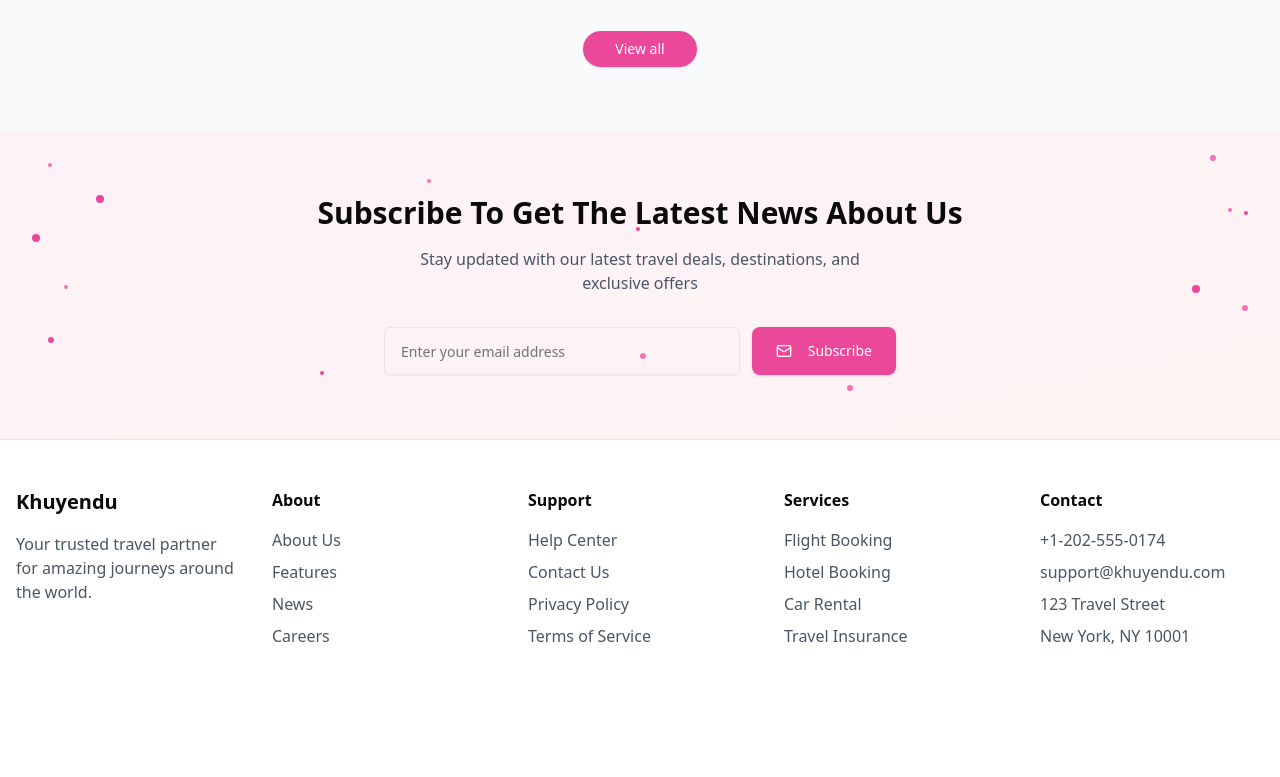
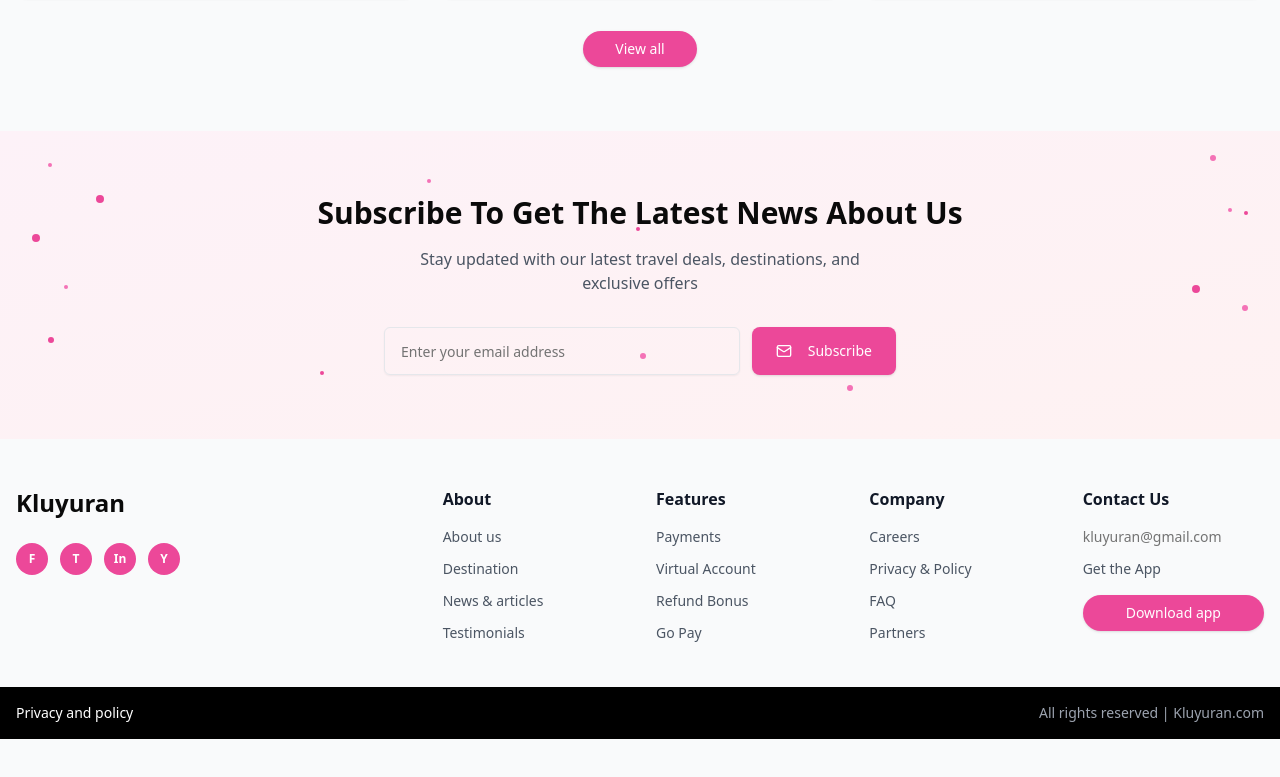
Before and after one commit to farukulWD/kluyuran, a Next.js app: page / in a window 1280 px wide. Shown: the part 3552-4329 px from the top of the page. Before the commit the page ends 4248 px from the top, so only its background shows below. Built offline with nearby package versions, Linux system fonts and the light colour scheme.

Commit message:
modify the footer

```diff
--- /dev/null
+++ b/src/components/common/bottom-bar.tsx
@@ -0,0 +1,22 @@
+"use client";
+import { motion } from "framer-motion";
+
+function BottomBar() {
+  return (
+    <div className="bg-black text-white py-4">
+      <div className="container mx-auto px-4 flex justify-between items-center text-sm">
+        <motion.span
+          className="cursor-pointer hover:text-gray-300 transition-colors"
+          whileHover={{ x: 2 }}
+        >
+          Privacy and policy
+        </motion.span>
+        <span className="text-gray-400">
+          All rights reserved | Kluyuran.com
+        </span>
+      </div>
+    </div>
+  );
+}
+
+export default BottomBar;
--- a/src/components/common/footer.tsx
+++ b/src/components/common/footer.tsx
@@ -1,71 +1,134 @@
 "use client";
 import { motion } from "framer-motion";
 import { StaggerContainer, StaggerItem } from "../animations/page-transition";
-
-const footerLinks = [
-  {
-    title: "About",
-    links: ["About Us", "Features", "News", "Careers"],
-  },
-  {
-    title: "Support",
-    links: ["Help Center", "Contact Us", "Privacy Policy", "Terms of Service"],
-  },
-  {
-    title: "Services",
-    links: [
-      "Flight Booking",
-      "Hotel Booking",
-      "Car Rental",
-      "Travel Insurance",
-    ],
-  },
-  {
-    title: "Contact",
-    links: [
-      "+1-202-555-0174",
-      "support@khuyendu.com",
-      "123 Travel Street",
-      "New York, NY 10001",
-    ],
-  },
-];
+import BottomBar from "./bottom-bar";
+import { Button } from "../ui/button";
 
 export default function Footer() {
   return (
     <motion.footer
-      className="bg-white py-12 border-t"
+      className="bg-gray-50 py-12"
       initial={{ opacity: 0 }}
       whileInView={{ opacity: 1 }}
       transition={{ duration: 0.8 }}
       viewport={{ once: true }}
     >
       <div className="container mx-auto px-4">
-        <StaggerContainer className="grid grid-cols-1 md:grid-cols-5 gap-8">
+        <StaggerContainer className="grid grid-cols-1 md:grid-cols-6 gap-8 mb-8">
+          {/* Brand and Social Media */}
+          <StaggerItem className="md:col-span-2">
+            <h3 className="text-2xl font-bold mb-6">Kluyuran</h3>
+            <div className="flex space-x-3">
+              {[
+                { icon: "facebook", color: "bg-pink-500" },
+                { icon: "twitter", color: "bg-pink-500" },
+                { icon: "instagram", color: "bg-pink-500" },
+                { icon: "youtube", color: "bg-pink-500" },
+              ].map((social, index) => (
+                <motion.div
+                  key={social.icon}
+                  className={`w-8 h-8 ${social.color} rounded-full flex items-center justify-center text-white cursor-pointer`}
+                  whileHover={{ scale: 1.1, y: -2 }}
+                  whileTap={{ scale: 0.9 }}
+                  initial={{ opacity: 0, y: 20 }}
+                  animate={{ opacity: 1, y: 0 }}
+                  transition={{ delay: index * 0.1 }}
+                >
+                  <span className="text-xs font-bold">
+                    {social.icon === "facebook" && "F"}
+                    {social.icon === "twitter" && "T"}
+                    {social.icon === "instagram" && "In"}
+                    {social.icon === "youtube" && "Y"}
+                  </span>
+                </motion.div>
+              ))}
+            </div>
+          </StaggerItem>
+
+          {/* About Column */}
           <StaggerItem>
-            <h3 className="text-xl font-bold mb-4">Khuyendu</h3>
-            <p className="text-gray-600 mb-4">
-              Your trusted travel partner for amazing journeys around the world.
-            </p>
+            <h4 className="font-semibold mb-4 text-gray-900">About</h4>
+            <ul className="space-y-3 text-gray-600 text-sm">
+              {[
+                "About us",
+                "Destination",
+                "News & articles",
+                "Testimonials",
+              ].map((link, index) => (
+                <motion.li
+                  key={index}
+                  className="cursor-pointer hover:text-pink-500 transition-colors"
+                  whileHover={{ x: 5 }}
+                  transition={{ duration: 0.2 }}
+                >
+                  {link}
+                </motion.li>
+              ))}
+            </ul>
           </StaggerItem>
-          {footerLinks.map((section, index) => (
-            <StaggerItem key={index}>
-              <h4 className="font-semibold mb-4">{section.title}</h4>
-              <ul className="space-y-2 text-gray-600">
-                {section.links.map((link, linkIndex) => (
+
+          {/* Features Column */}
+          <StaggerItem>
+            <h4 className="font-semibold mb-4 text-gray-900">Features</h4>
+            <ul className="space-y-3 text-gray-600 text-sm">
+              {["Payments", "Virtual Account", "Refund Bonus", "Go Pay"].map(
+                (link, index) => (
                   <motion.li
-                    key={linkIndex}
+                    key={index}
+                    className="cursor-pointer hover:text-pink-500 transition-colors"
                     whileHover={{ x: 5 }}
                     transition={{ duration: 0.2 }}
                   >
                     {link}
                   </motion.li>
-                ))}
-              </ul>
-            </StaggerItem>
-          ))}
+                )
+              )}
+            </ul>
+          </StaggerItem>
+
+          {/* Company Column */}
+          <StaggerItem>
+            <h4 className="font-semibold mb-4 text-gray-900">Company</h4>
+            <ul className="space-y-3 text-gray-600 text-sm">
+              {["Careers", "Privacy & Policy", "FAQ", "Partners"].map(
+                (link, index) => (
+                  <motion.li
+                    key={index}
+                    className="cursor-pointer hover:text-pink-500 transition-colors"
+                    whileHover={{ x: 5 }}
+                    transition={{ duration: 0.2 }}
+                  >
+                    {link}
+                  </motion.li>
+                )
+              )}
+            </ul>
+          </StaggerItem>
+
+          {/* Contact Us & App Download */}
+          <StaggerItem>
+            <h4 className="font-semibold mb-4 text-gray-900">Contact Us</h4>
+            <p className="text-muted-foreground mb-3 text-sm">
+              kluyuran@gmail.com
+            </p>
+            <div className="mb-6">
+              <p className="text-gray-600 text-sm mb-4">Get the App</p>
+
+              <motion.div
+                whileHover={{ scale: 1.05 }}
+                whileTap={{ scale: 0.95 }}
+              >
+                <Button className="bg-pink-500 hover:bg-pink-600 text-white px-6 py-2 rounded-full text-sm w-full">
+                  Download app
+                </Button>
+              </motion.div>
+            </div>
+          </StaggerItem>
         </StaggerContainer>
       </div>
+
+      {/* Bottom Bar */}
+      <BottomBar />
     </motion.footer>
   );
 }
```
